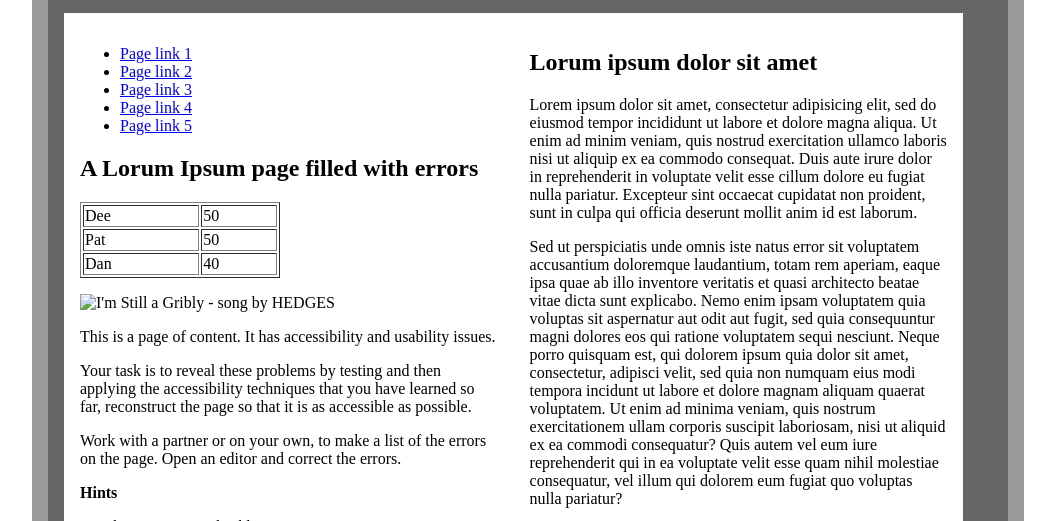
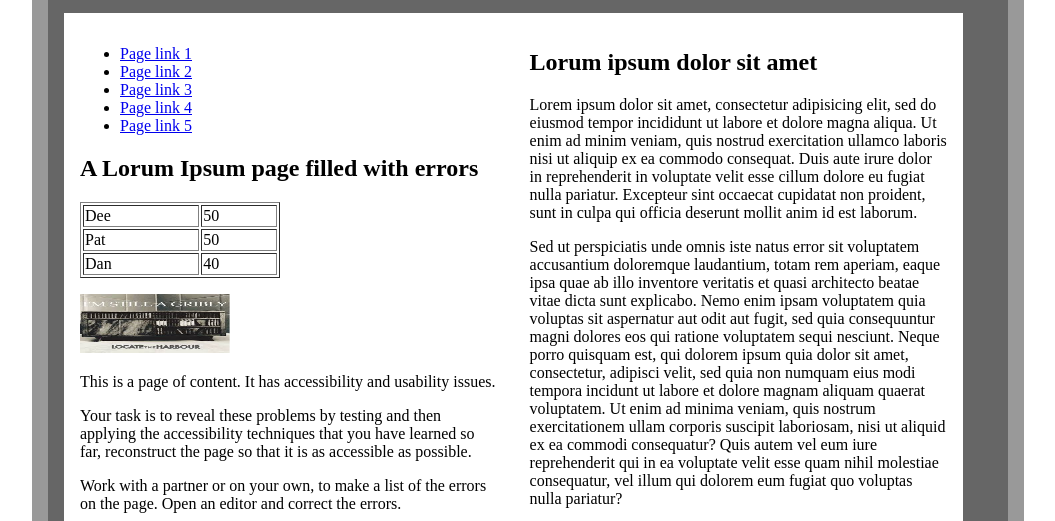
Before and after one commit to j354374/access-activity-2, a plain HTML site: page my2col.html in a window 1280 px wide. Shown: the part 233-754 px from the top of the page, without its empty margins (112-1167 px from the left). Drawn offline with Linux system fonts and the light colour scheme.

Commit message:
Update my2col.html

```diff
--- a/my2col.html
+++ b/my2col.html
@@ -35,7 +35,7 @@
   </tr>
 </table>
 
-	<p><img src="dee accessibility and usability/images/gribblysnoog.jpg" alt="I'm Still a Gribly - song by HEDGES" width="150" height="59" /></p>
+	<p><img src="/images/gribblysnoog.jpg" alt="I'm Still a Gribly - song by HEDGES" width="150" height="59" /></p>
 	<p>This is a page of content.  It has accessibility and usability issues.</p>
 	<p>Your task is to reveal these problems by testing and then applying the accessibility techniques that you have learned so far, reconstruct the page so that it is as accessible as possible. </p>
 	<p>Work with a partner or on your own, to make a list of the errors on the page. Open an editor and correct the errors.</p>
```
